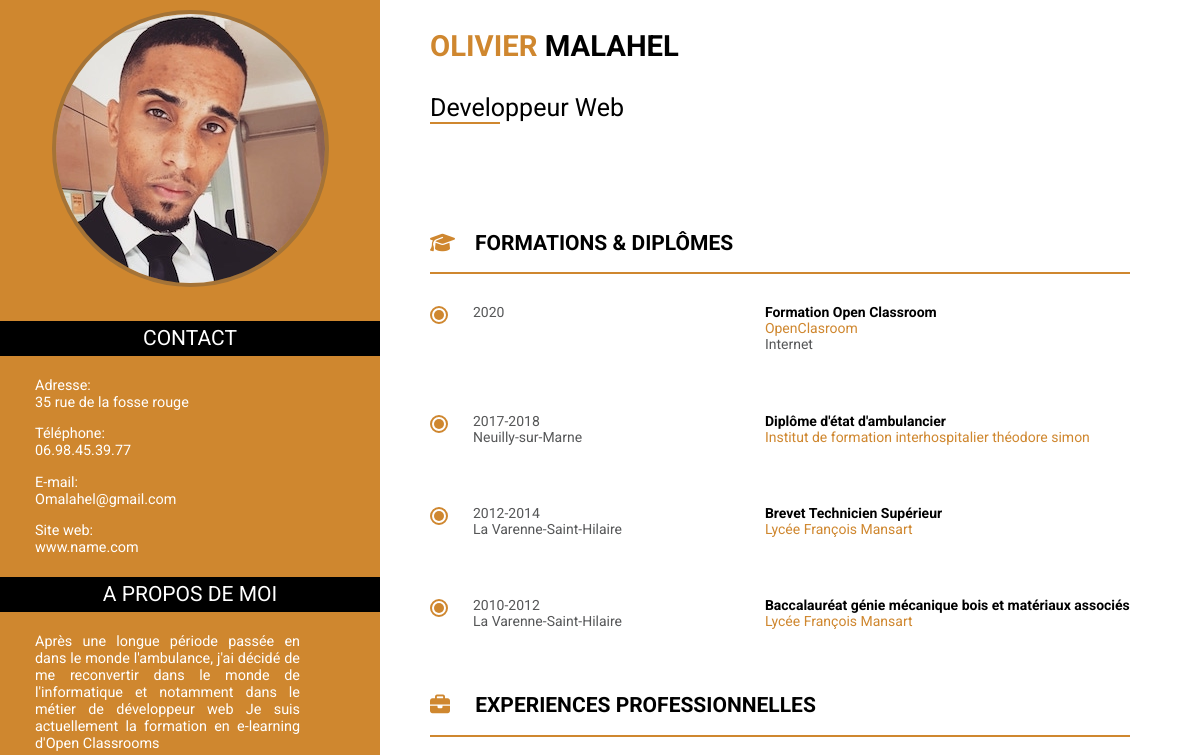
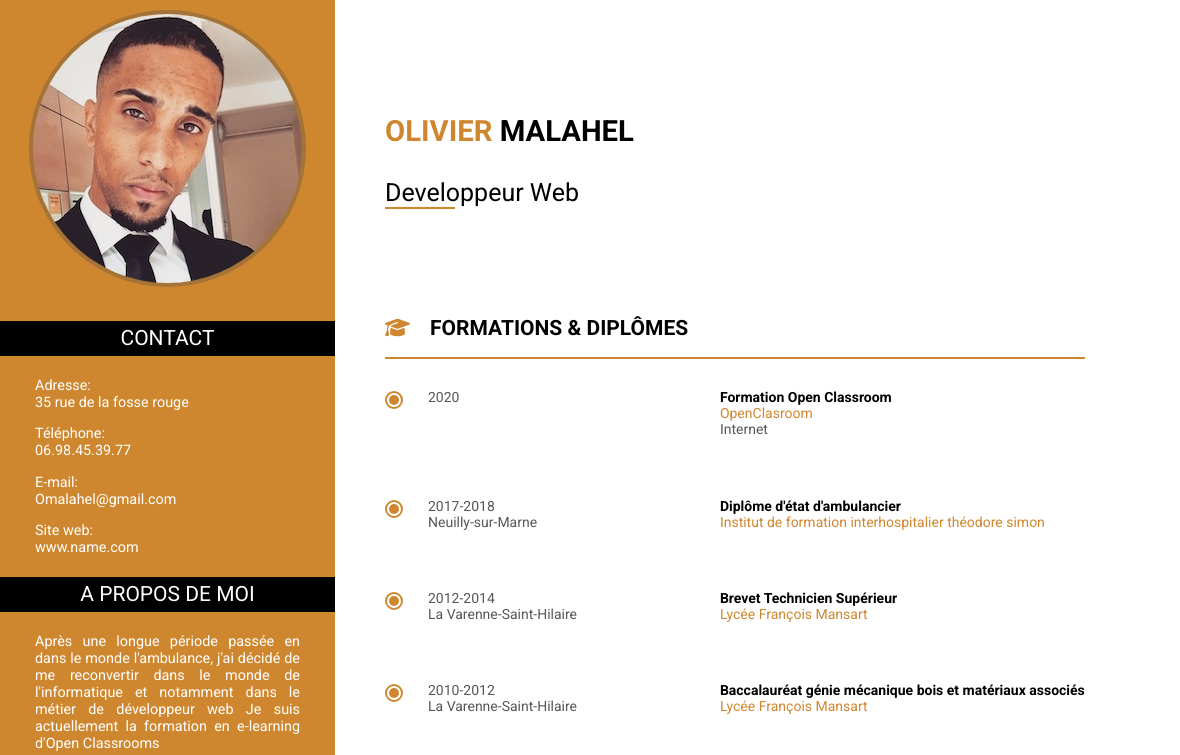
Before and after one commit to OliverMunian/My-curriculum-Vitae-Project-2, a plain HTML site: page index.html in a window 1024 px wide. Shown: the top 755 px of the page, 1180 px wide, since content can reach past the window. Drawn offline with Linux system fonts and the light colour scheme.

Commit message:
responsive finish

```diff
--- a/CV.css
+++ b/CV.css
@@ -380,13 +380,22 @@ body{
     	height: 160px;}
 }
 
-@media all (min-width: 980px) and (max-width: 1024px)
+@media all and (min-width: 720px)
+{
+#conteneurA_a {
+    background-color: #CF872F;
+    width: 100%;
+    height: 1090px;}
+}
+
+
+@media all and (min-width: 1024px) and (max-width: 1280px)
 {
 
-#conteneurA_a {
+	#conteneurA_a {
     background-color: #CF872F;
-    width: 380px;
-    height: 1575px;}
+    width: 100%;
+    height: 1516px;}
 
 
 	#conteneurB {
@@ -394,6 +403,5 @@ body{
     top: 85px;
     font-size: 14px;
     width: 100%;
-    height: 1400px;
-    margin-left: 50px;}
+    height: 1400px;}
 }
```
